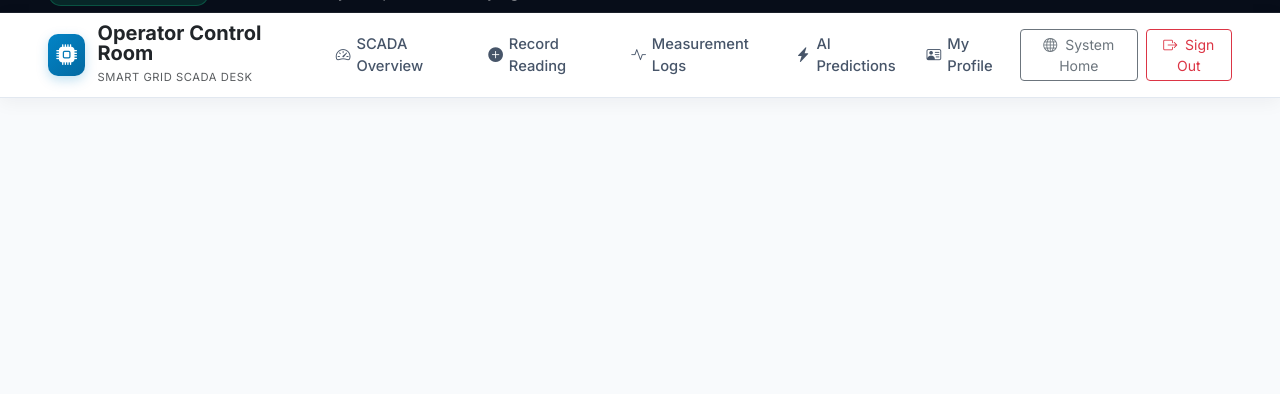
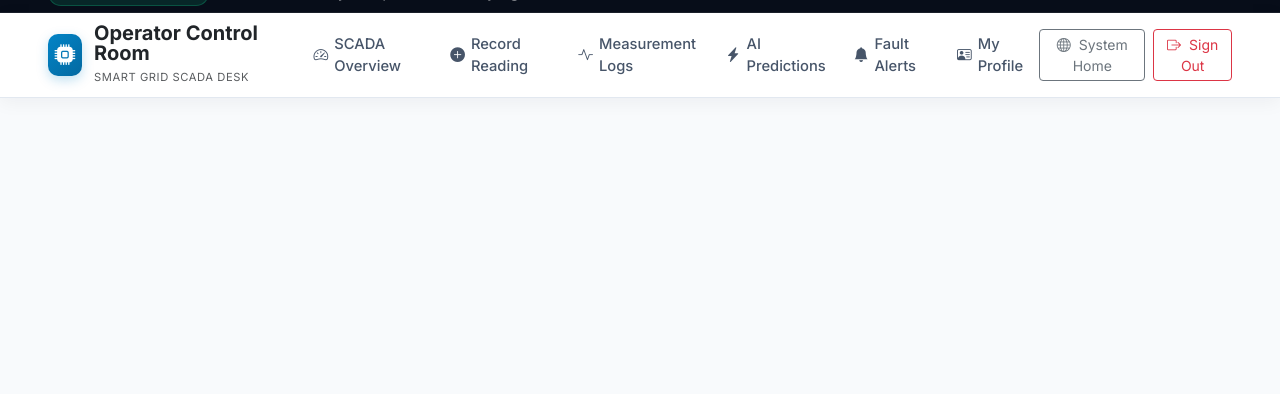
Before and after one commit to VishnuSuresh0204/Smart-Grid-Fault-Detection-System, a Django app: template templates/OPERATOR/commen.html in a window 1280 px wide. Shown: the part 26-420 px from the top of the page. Run offline with Django 5.2, Linux system fonts and the light colour scheme; the template is opened without the code that fills it, so the values that code supplies are empty; some libraries are stand-ins or nearby versions.

Commit message:
Update templates/OPERATOR/commen.html

```diff
--- a/templates/OPERATOR/commen.html
+++ b/templates/OPERATOR/commen.html
@@ -219,6 +219,11 @@
             </a>
           </li>
           <li class="nav-item">
+            <a class="op-nav-link" href="/fault_alert_history">
+              <i class="bi bi-bell-fill"></i> Fault Alerts
+            </a>
+          </li>
+          <li class="nav-item">
             <a class="op-nav-link" href="/operator_profile">
               <i class="bi bi-person-vcard"></i> My Profile
             </a>
```
